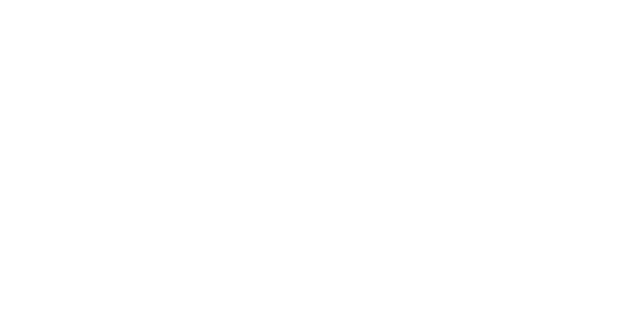
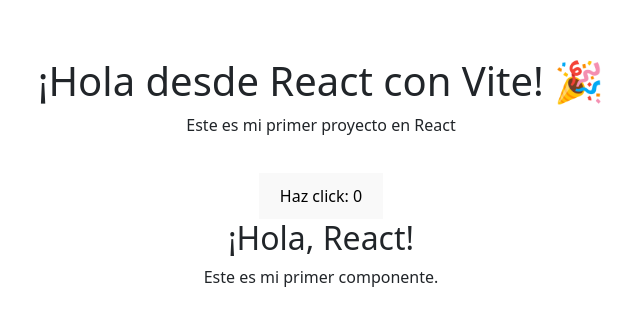
Before and after one commit to puliv/yumi, a React (Vite) app: page / in a window 1280 px wide. Shown: the part 244-570 px from the top of the page, without its empty margins (319-959 px from the left). Built offline with nearby package versions, Linux system fonts and the light colour scheme.

Commit message:
Hice ediciones de testeo

```diff
--- a/src/App.jsx
+++ b/src/App.jsx
@@ -1,7 +1,21 @@
+import { useState } from "react"
 import "./style/App.css";
+import Counter from "./components/Contador.jsx";
+import Greeting from "./components/Saludo.jsx";
 
 function App() {
-  return <></>;
+
+
+
+  return (
+    <div style={{ textAlign: "center", marginTop: "50px" }}>
+      <h1>¡Hola desde React con Vite! 🎉</h1>
+      <p>Este es mi primer proyecto en React</p>
+
+      <Counter />
+      <Greeting />
+    </div>
+  )
 }
 
 export default App;
--- /dev/null
+++ b/src/components/Contador.jsx
@@ -0,0 +1,22 @@
+import { useState } from "react";
+
+function Counter() {
+    const [count, setCount] = useState(0)
+
+    return (
+    <button
+            onClick={() => setCount(count + 1)}
+            style={{
+            padding: "10px 20px",
+            fontSize: "16px",
+            cursor: "pointer",
+            marginTop: "20px",
+            }}
+        >
+            Haz click: {count}
+        </button>
+    );
+
+}
+
+export default Counter;
--- /dev/null
+++ b/src/components/Saludo.jsx
@@ -0,0 +1,10 @@
+function Greeting() {
+  return (
+    <div>
+      <h2>¡Hola, React!</h2>
+      <p>Este es mi primer componente.</p>
+    </div>
+  );
+}
+
+export default Greeting;
```
Also changed, not shown: 1 other file (tests, documents, lock files or other folders).
